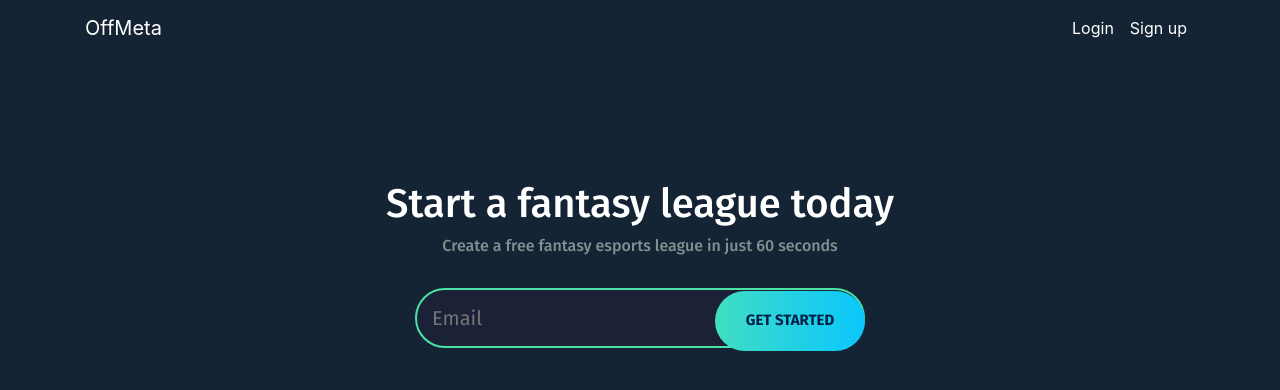
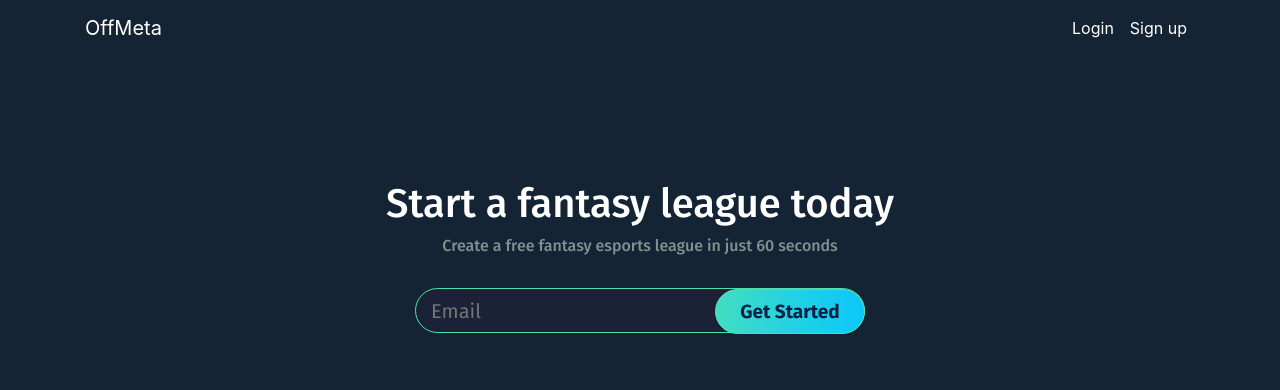
Before and after one commit to iFxLp/OffMeta, a React (Create React App) app: page /landing in a window 1280 px wide. Shown: the top 390 px of the page. Built offline with nearby package versions, Linux system fonts and the light colour scheme.

Commit message:
Updating styling

```diff
--- a/src/components/landing.component.js
+++ b/src/components/landing.component.js
@@ -9,7 +9,7 @@ export default class  extends Component {
                 <form>
                     <div className="get-started">
                     <input type="email" className="email-get-started" placeholder="Email"/>
-                    <button type="submit" className="btn-get-started">GET STARTED</button>
+                    <button type="submit" className="btn-get-started">Get Started</button>
                     </div>
                 </form>
             </div>
--- a/src/index.css
+++ b/src/index.css
@@ -110,9 +110,9 @@ header ul li {
 }
 
 .email-get-started{
-  border:2px solid #4CE2A7;
+  border:1px solid #4CE2A7;
   width: 450px;
-  height: 60.30px;
+  height: 45px;
   border-radius: 30px;
   background-color: #1B2136;
   color: #273E64;
@@ -123,12 +123,12 @@ header ul li {
 
 .btn-get-started{
   background-image: linear-gradient(to right, #43DEC2 0%, #23D1E2 51%, #0BC7FB 100%);
-  border: none;
+  border:1px solid #4CE2A7;
   color: #022047;
   width: 150px;
-  height: 60px;
+  height: 45px;
   border-radius: 30px;
-  font-size: 15px;
+  font-size: 19px;
   font-weight: bold;
   margin-left: -150px;
 }
```
